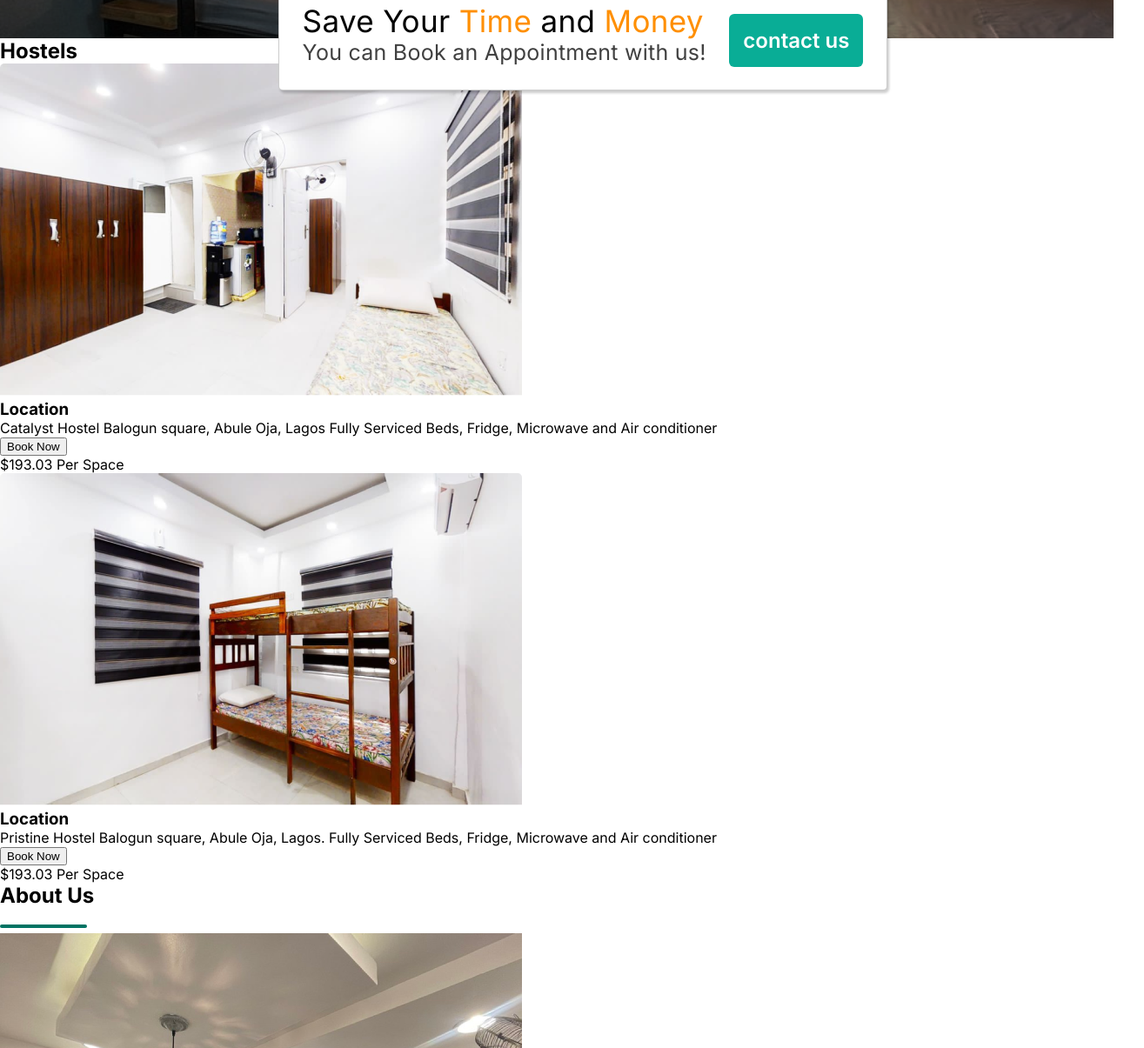
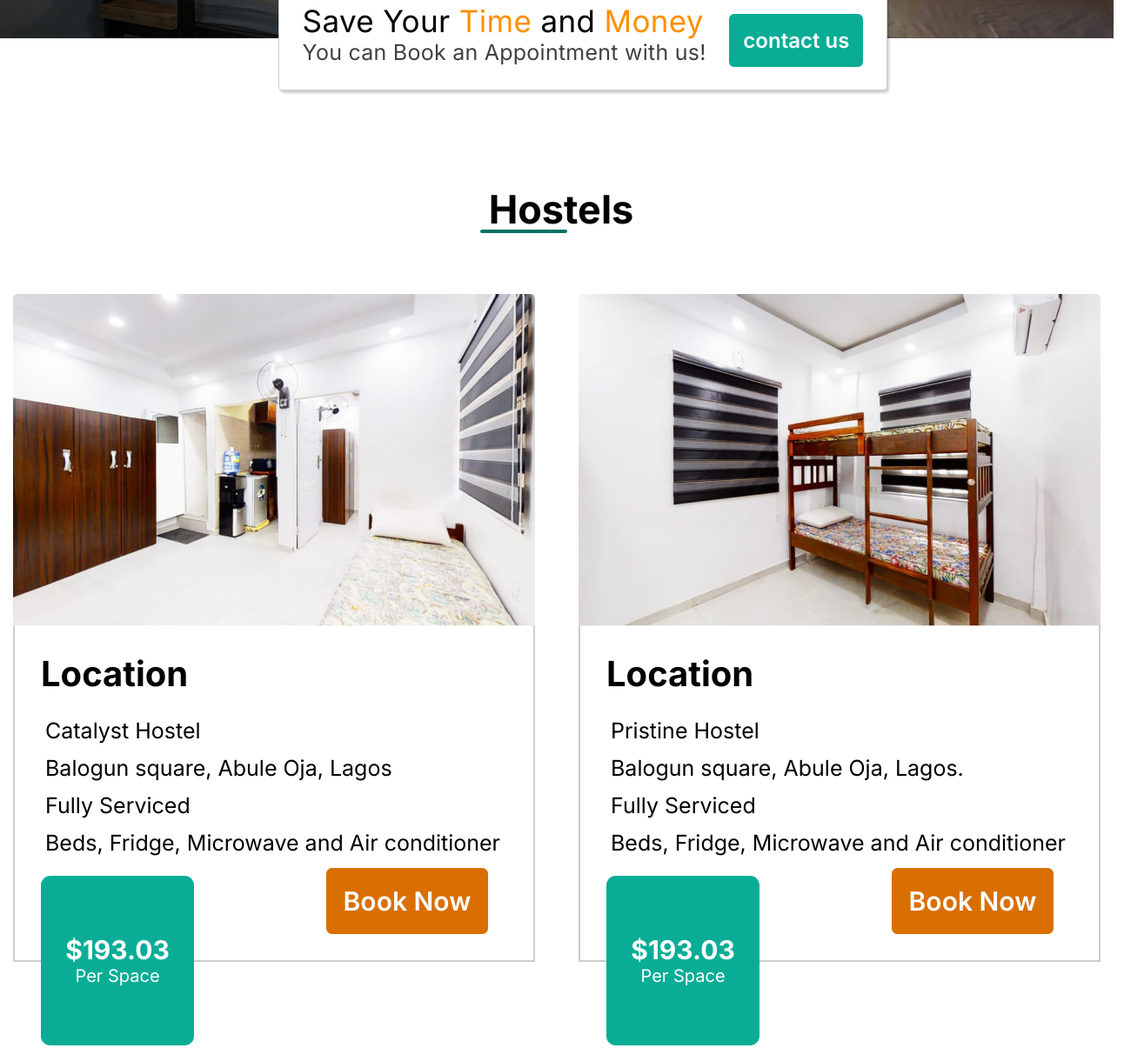
Before and after one commit to BenedictNwoko/CBC-HOMEPAGE, a plain HTML site: page index.html in a window 1280 px wide. Shown: the part 652-1857 px from the top of the page at 87% size, 1315 px wide, since content can reach past the window. Drawn offline with Linux system fonts and the light colour scheme.

Commit message:
hostel half done

```diff
--- a/css/_mixins.scss
+++ b/css/_mixins.scss
@@ -15,3 +15,44 @@
     color: map-get($map: $colors, $key:headText );
   }
 }
+
+@mixin hostel {
+  .space{
+    position: absolute;
+    top: 80%;
+    left: 5%;
+    display: flex;
+    flex-direction: column;
+    align-items: center;
+    justify-content: center;
+    width: 176.53px;
+    height: 194.95px;
+    background: #09AD96;
+    font-weight: 700;
+    font-size: 30px;
+    line-height: 36px;
+    color: map-get($map: $colors, $key:headText );
+    border-radius: 10.8303px;
+
+    span{
+      font-weight: 400;
+      font-size: 20px;
+      line-height: 24px;
+    }
+  }
+
+  a{
+    position: absolute;
+    top: 75%;
+    left: 60%;
+    font-weight: 600;
+    font-size: 30px;
+    line-height: 36px;
+    border-radius: 6.49819px;
+    padding: 20px;
+    margin: 15px 0 0;
+    text-decoration: none;
+    background: map-get($map: $colors, $key: secondary);
+    color: map-get($map: $colors, $key:headText );
+  }
+}
--- a/css/style.scss
+++ b/css/style.scss
@@ -8,10 +8,12 @@
 }
 
 body{
-  display: grid;
+  display: flex;
   // grid-template-rows: repeat(8, 1fr);
-  // flex-direction: column;
+  flex-direction: column;
   font-family: $fonts;
+  // width: 100vw;
+  // height: 100vh;
 }
 
 header{
@@ -22,6 +24,7 @@ header{
   // justify-content: center;
   background: url(../images/perfect\ aaa\ 2.png);
   background-repeat: no-repeat;
+  // width: 100%;
   // height: 878px;
 
   ul{
@@ -135,3 +138,85 @@ header{
     @include btn;
   }
 }
+
+main{
+  margin: 170px 0 0;
+  // width: 75%;
+
+  .hostels{
+    display: flex;
+    flex-direction: column;
+    align-items: center;
+    justify-content: center;
+    row-gap: 20px;
+    margin: 0 0 500px;
+
+    h1{
+      background: url(../images/Rectangle\ 2882.svg);
+      background-repeat: no-repeat;
+      background-position: bottom left;
+      // background-size: 10px;
+      display: flex;
+      align-items: center;
+      padding-left: 10px;
+      font-style: normal;
+      font-weight: 700;
+      font-size: 45px;
+      line-height: 54px;
+      text-align: center;
+      color: #000000;
+    }
+
+    #hostels{
+      display: flex;
+      align-items: center;
+      justify-content: space-around;
+      padding: 50px;
+      column-gap: 50px;
+
+      #hostel{
+        position: relative;
+        img{
+          position: relative;
+          // bottom: 20%;
+        }
+
+        #location{
+          position: absolute;
+          display: flex;
+          flex-direction: column;
+          // align-items: center;
+          justify-content: center;
+          bottom: -99%;
+          z-index: -1;
+          border: 2px solid rgba(0, 0, 0, 0.2);
+          padding: 10px;
+          width: 600px;
+          height: 489.53px;
+          // width: 600px;
+
+          h3{
+            font-style: normal;
+            font-weight: 700;
+            font-size: 40px;
+            line-height: 48px;
+            padding: 20px;
+            // text-align: center;
+          }
+
+          p{
+            font-style: normal;
+            font-weight: 400;
+            font-size: 25px;
+            line-height: 43px;
+            // width: 558px;
+            padding: 0 25px;
+            // flex-wrap: nowrap;
+          }
+
+          @include hostel;
+        }
+      }
+    }
+  }
+}
--- a/index.html
+++ b/index.html
@@ -38,31 +38,41 @@
 </header>
 
 <main>
-    <section class="hostel">
+    <section class="hostels">
         <h1>Hostels</h1>
         <div id="hostels">
+            <div id="hostel">
                 <img src="images/room.png" alt="">
+                <div id="location">
                     <h3>Location</h3>
-            <p>Catalyst Hostel
+                    <p>
+                        Catalyst Hostel
+                        <br>
                         Balogun square, Abule Oja, Lagos
+                        <br>
                         Fully Serviced
-                Beds, Fridge, Microwave and Air conditioner</p>
-                <button>Book Now</button>
-                <P>$193.03  Per Space</P>
-
+                        <br>
+                        Beds, Fridge, Microwave and Air conditioner
+                    </p>
+                    <a href="">Book Now</a>
+                    <p class="space">$193.03  <span>Per Space</span></p>
+                </div>
             </div>
 
-        <div>
+            <div id="hostel">
                 <img src="images/room2.png" alt="">
+                <div id="location">
                     <h3>Location</h3>
                     <p>
-                Pristine Hostel
-                Balogun square, Abule Oja, Lagos.
-                Fully Serviced
+                        Pristine Hostel <br>
+                        Balogun square, Abule Oja, Lagos. <br>
+                        Fully Serviced <br>
                         Beds, Fridge, Microwave and Air conditioner
                     </p>
-            <button>Book Now</button>
-            <P>$193.03  Per Space</P>
+                    <a href="#">Book Now</a>
+                    <p class="space">$193.03  <span>Per Space</span></p>
+                </div>
+            </div>
         </div>
             <!-- <img src="images/arrow down 9.svg" alt="">
             <img src="images/arrow down 8.svg" alt=""> -->
@@ -78,7 +88,7 @@
     <section class="about">
         <h1>About Us <br> <img src="images/Rectangle 2882.svg" alt=""></h1>
         <img src="images/about.png" alt="">
-        <p>
+        <!-- <p>
             Catalyst Business Consult popularly known as “CBC” is owned by Mr Hammed Olawale.
              The company is focused on adding value and bringing imaginations to live ,
              thats why we have diffrent aspect  of concentration, asides from having condisive
@@ -86,7 +96,7 @@
               providing oppoutuities for anyone to break into tech, airing the best enginieers and programmers
                and even ui/ux product designers at any of our businness centers .Our centers are located in a secured environment and condusive
              in terms of ptoviding free wifi and computers for easy learning.
-        </p>
+        </p> -->
         <button>Read more</button>
 
     </section>
```
Also changed, not shown: css/style.css, 1 other file. Lines whose indentation alone changed are shown as unchanged.
